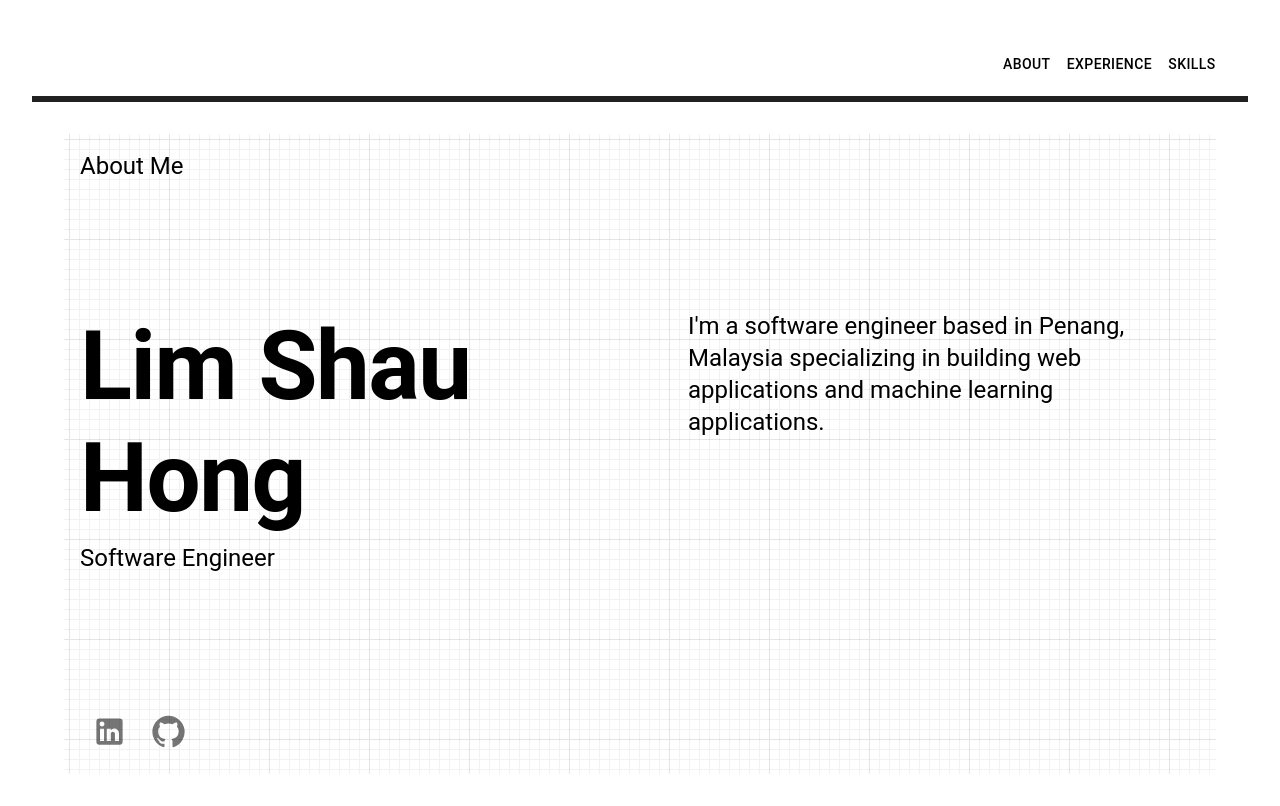
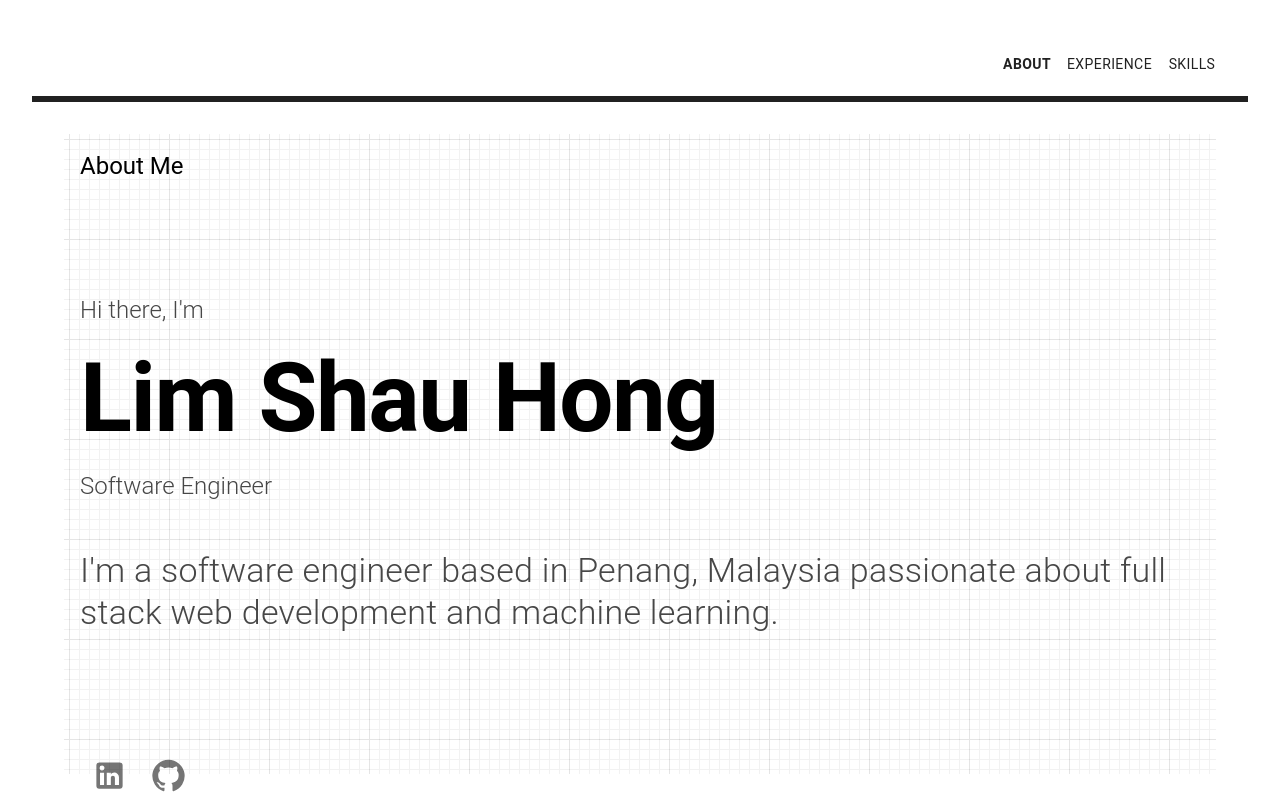
Before and after one commit to shauhong/shauhong.github.io, a Next.js app: page / in a window 1280 px wide. Built offline with nearby package versions, Linux system fonts and the light colour scheme.

Commit message:
Update theme

```diff
--- a/src/app/app-layout.js
+++ b/src/app/app-layout.js
@@ -34,6 +34,7 @@ export default function AppLayout({ children }) {
             secondary: {
                 main: "#000"
             },
+            word: "#474747",
         },
     })
     return (
--- a/src/app/page.js
+++ b/src/app/page.js
@@ -1,13 +1,13 @@
 "use client"
-import { Box, Grid2, IconButton, Stack, Typography } from "@mui/material";
+import { Box, IconButton, Stack, Typography } from "@mui/material";
 import LinkedInIcon from '@mui/icons-material/LinkedIn';
 import GitHubIcon from '@mui/icons-material/GitHub';
+import { useTheme } from "@emotion/react";
 
 const about = {
   name: "Lim Shau Hong",
   title: "Software Engineer",
-  description: "I'm a software engineer based in Penang, Malaysia specializing in \
-  building web applications and machine learning applications.",
+  description: "I'm a software engineer based in Penang, Malaysia passionate about full stack web development and machine learning.",
   social: {
     linkedin: "https://linkedin.com/in/shauhong",
     github: "https://github.com/shauhong"
@@ -15,42 +15,32 @@ const about = {
 }
 
 export default function Home() {
+  const theme = useTheme();
+  console.log(theme)
   return (
     <Box display="block" sx={{ backgroundImage: `url("/graph-paper.svg")`, height: "80vh", p: 2 }}>
       <Typography variant="h5" component="div" sx={{ display: "block" }}>
         About Me
       </Typography>
-      <Grid2 container size={12} sx={{ my: 16, display: { xs: "none", sm: "flex" } }} rowSpacing={4} columnSpacing={4}>
-        <Grid2 size={{ sm: 6 }}>
-          <Typography variant="h1" sx={{ mb: 1, fontWeight: "bold" }}>
-            {about?.name}
-          </Typography>
-          <Typography variant="h5">
-            {about?.title}
-          </Typography>
-        </Grid2>
-        <Grid2 size={{ sm: 6 }}>
-          <Typography variant="h5" sx={{ px: 4 }}>
-            {about?.description}
-          </Typography>
-        </Grid2>
-      </Grid2>
-      <Stack sx={{ my: 12, display: { xs: "block", sm: "none" } }}>
-        <Typography variant="h2" sx={{ mb: 2, fontWeight: "bold" }}>
+      <Stack sx={{ my: {xs: 2, sm: 8, md: 14 } }}>
+      <Typography variant="h5" sx={{ mb: 2 }} fontWeight="light" color="word">
+          Hi there, I'm
+        </Typography>
+        <Typography variant="h1" sx={{ mb: 2 }} fontWeight="bold">
           {about?.name}
         </Typography>
-        <Typography variant="h5" sx={{mb: 4}}>
+        <Typography variant="h5" sx={{mb: 6}} fontWeight="light" color="word">
           {about?.title}
         </Typography>
-        <Typography variant="h5">
+        <Typography variant="h4" fontWeight="light" color="word">
           {about?.description}
         </Typography>
       </Stack>
-      <IconButton href={about.social.linkedin} size="large">
+      <IconButton href={about.social.linkedin} size="large" disableRipple sx={{transition: "transform 0.1s ease-in-out", '&:hover': {color: theme.palette.word, transform: "scale(1.2)"}}}>
         <LinkedInIcon fontSize="large" />
       </IconButton>
-      <IconButton href={about.social.github} size="large">
-        <GitHubIcon fontSize="large" />
+      <IconButton href={about.social.github} size="large" disableRipple sx={{transition: "transform 0.1s ease-in-out", '&:hover': {color: theme.palette.word, transform: "scale(1.2)"}}}>
+        <GitHubIcon fontSize="large"/>
       </IconButton>
     </Box>
   )
--- a/src/components/navigation.js
+++ b/src/components/navigation.js
@@ -5,16 +5,30 @@ import {
     Button,
     Toolbar,
 } from "@mui/material"
+import { usePathname } from 'next/navigation';
 export function NavBar({
     links
 }) {
+    const pathname = usePathname();
     return (
-            <AppBar position="sticky" sx={{ display: "flex", alignItems: "flex-end", boxShadow: "none", borderBottom: "6px solid"}} color="primary">
-                <Toolbar sx={{ display: "flex" }}>
-                    {
-                        links && links.map(item => <Button key={item.name} variant="text" color="secondary"><Link href={item.link}>{item.name}</Link></Button>)
-                    }
-                </Toolbar>
-            </AppBar>
+        <AppBar position="sticky" sx={{ display: "flex", alignItems: "flex-end", boxShadow: "none", borderBottom: "6px solid" }} color="primary">
+            <Toolbar sx={{ display: "flex" }}>
+                {
+                    links && links.map(item =>
+                        <Button
+                        key={item.name}
+                        color="tertiary"
+                        disableRipple
+                        sx={{
+                            "&:hover": { cursor: "default", border: "none", fontWeight: "bold", backgroundColor: "initial", borderColor: "initial"},
+                            fontWeight: pathname === item.link ? "bold" : "regular"
+                        }}
+                        >
+                            <Link href={item.link}>{item.name}</Link>
+                        </Button>
+                    )
+                }
+            </Toolbar>
+        </AppBar>
     );
 }
```
Also changed, not shown: src/app/experience/page.js (+8 -8 lines), src/app/skills/page.js (+5 -2 lines).
